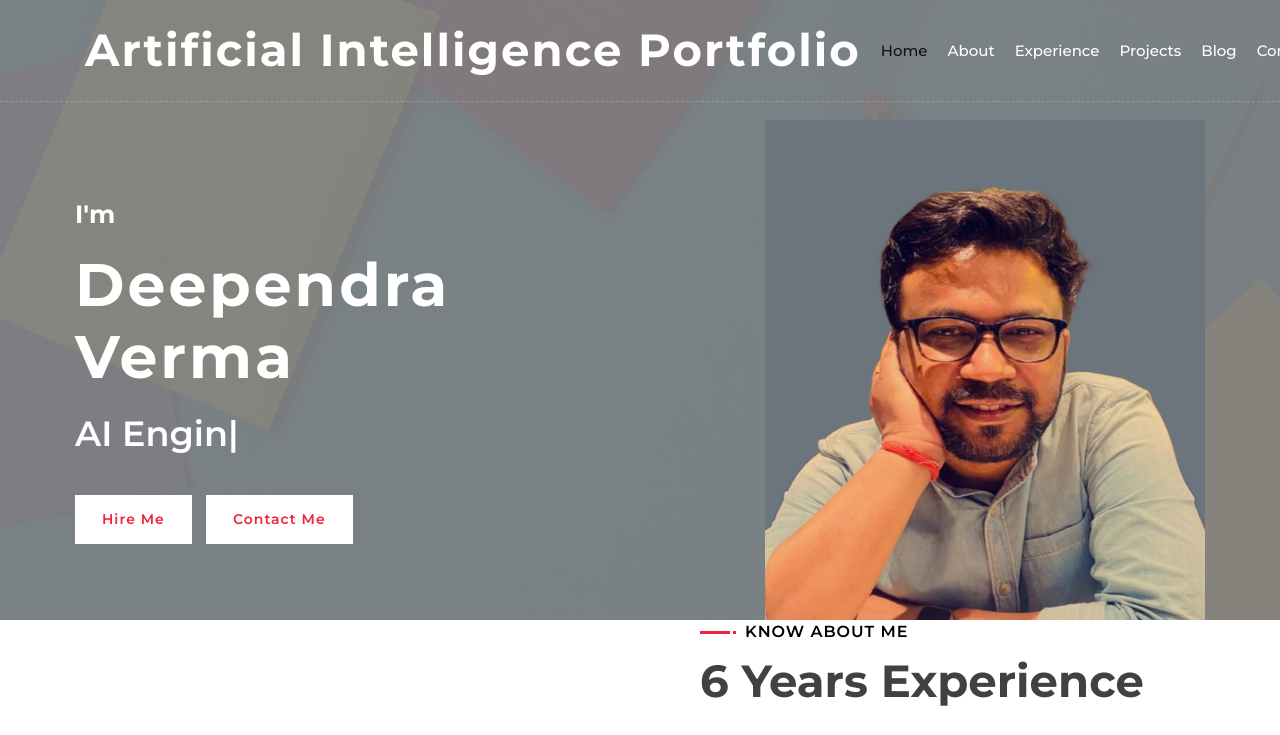
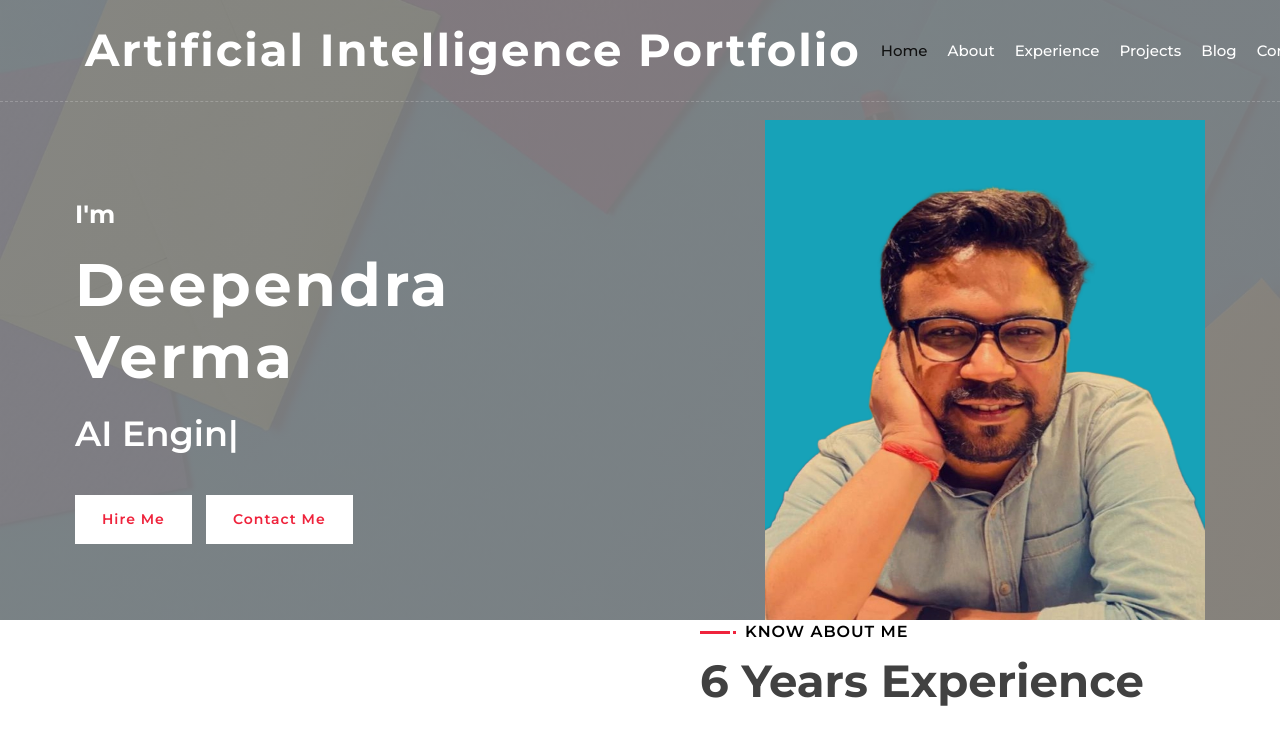
Before and after one commit to DeependraVerma/portfolio-data-science-product-manager, a plain HTML site: page index.html in a window 1280 px wide. Shown: the top 735 px of the page. Drawn offline with nearby package versions, Linux system fonts and the light colour scheme; animation ran at ten frames a second.

Commit message:
Update index.html

```diff
--- a/index.html
+++ b/index.html
@@ -109,7 +109,7 @@
                     </div>
                     <div class="col-sm-12 col-md-6">
                         <div class="hero-image">
-                            <img src="img/new-img-hero.jpg" width = "500px" height = "500px" alt="Hero Image">
+                            <img src="img/new-image.jpg" width = "500px" height = "500px" alt="Hero Image">
                         </div>
                     </div>
                 </div>
```
